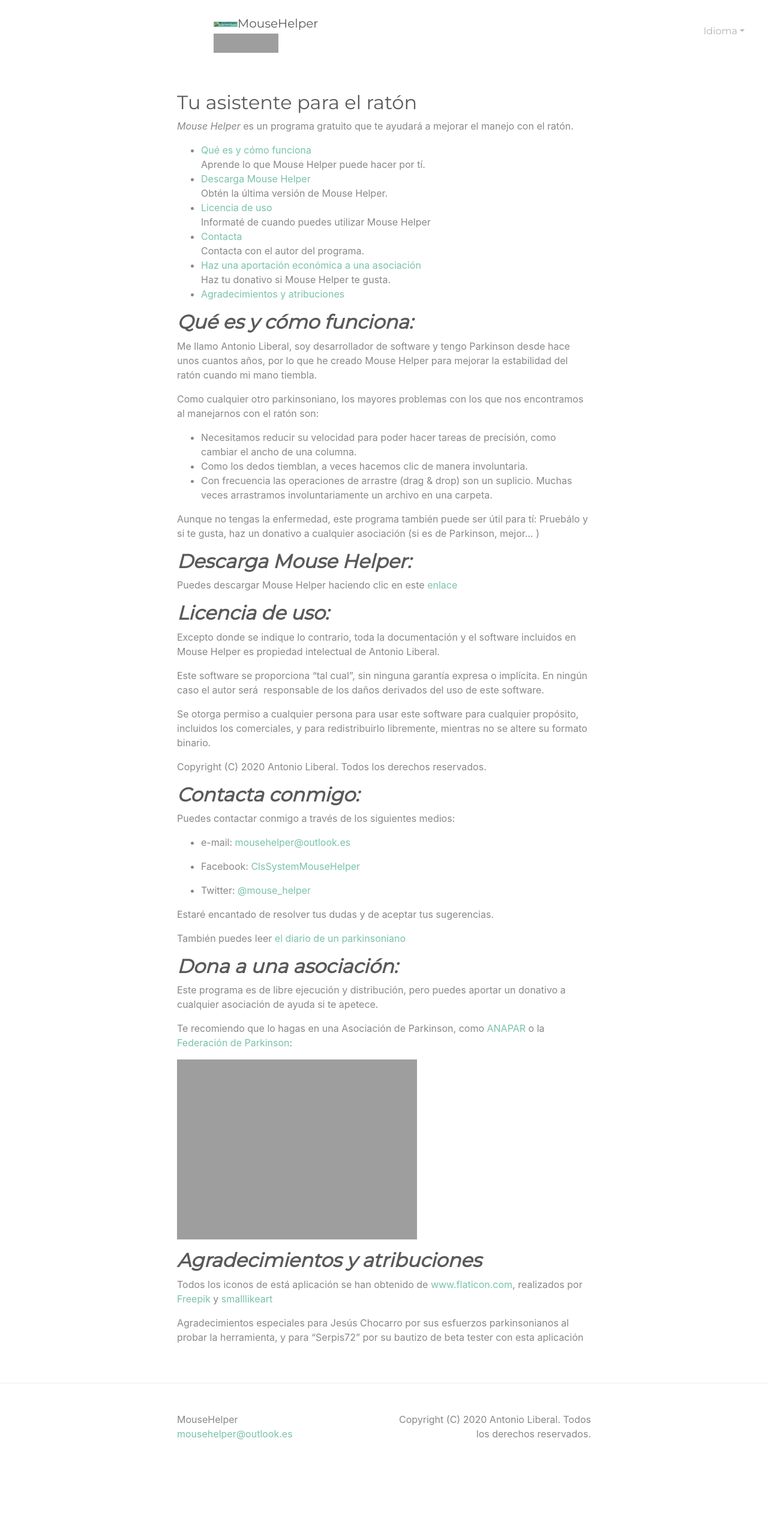
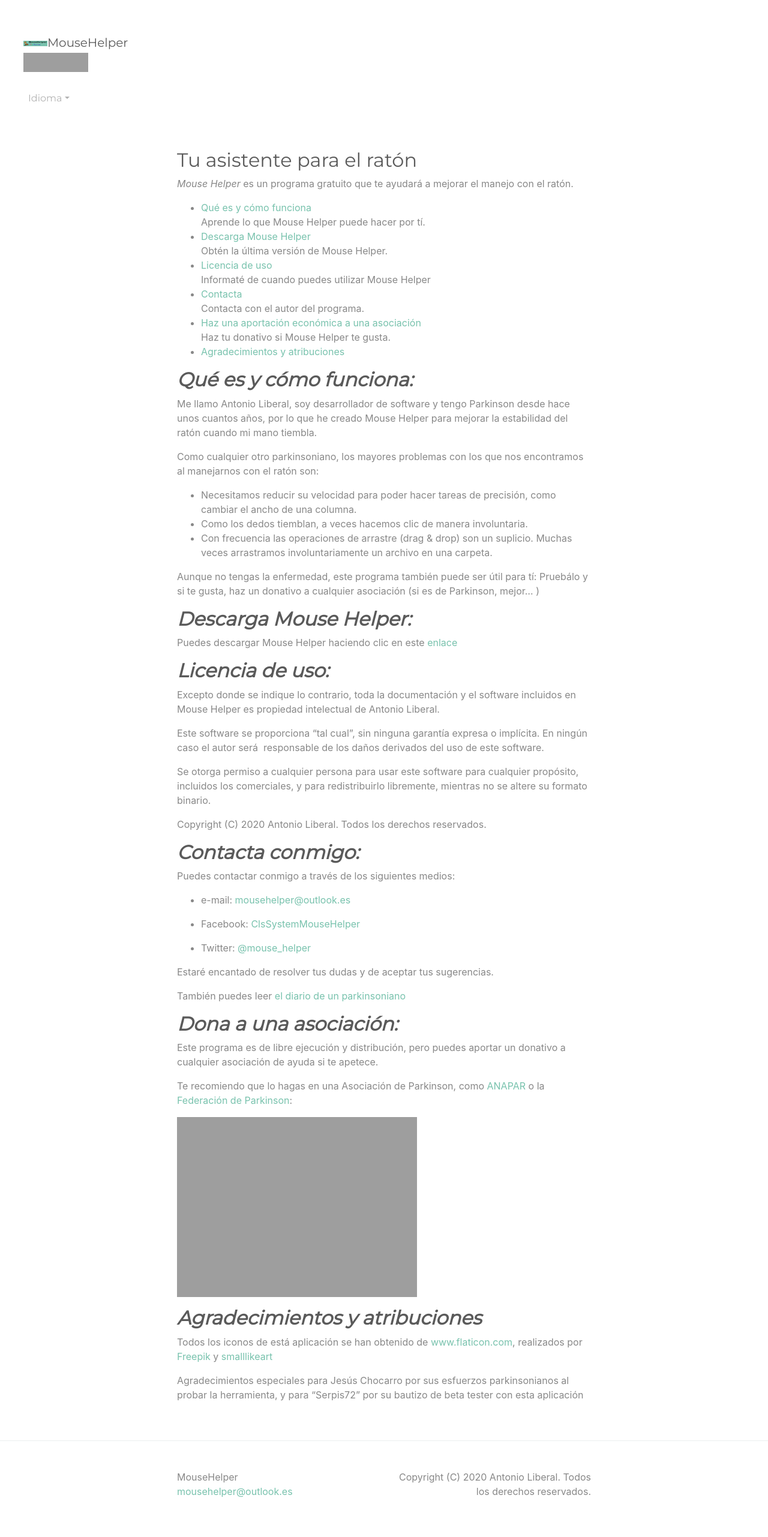
Before and after one commit to clssystem/MouseHelperWeb, a Jekyll site: the page built from index.md, in a window 1280 px wide. Shown: the whole page at 60% size. Built offline with Jekyll 4.4.1, drawn with Linux system fonts in a browser that asks for light colours; a style sheet for code colours, icons or effects is not loaded; before the commit the page ends 2466 px from its top, so only the background shows below that.

Commit message:
Update header.html

```diff
--- a/_includes/header.html
+++ b/_includes/header.html
@@ -1,11 +1,15 @@
     <nav class="navbar navbar-expand-lg navbar-light bg-white">
         <div class="container-fluid">
-            <a class="navbar-brand  flex-row" rel="author" href="{{ "/" | relative_url }}">
-                <h1><img src="https://clssystem.github.io/MouseHelperWeb/assets/images/MouseHelper.png" alt="MouseHelper" class="img-fluid" width="40px" />MouseHelper
-            </a>
+            <div class="flex-column">
+            <div class="p-2">
+                <a class="navbar-brand  flex-row" rel="author" href="{{ "/" | relative_url }}">
+                    <h1><img src="https://clssystem.github.io/MouseHelperWeb/assets/images/MouseHelper.png" alt="MouseHelper" class="img-fluid" width="40px" />MouseHelper
+                </a>
             <a class="navbar-nav mt-0 flex-row">
                 <img src="https://clssystem.github.io/MouseHelperWeb/assets/images/byClsSystem.png" width="108" height="32" alt="Mouse Helper" style="vertical-align:bottom">            </h1>
             </a>
+                </div>
+            <div class="p-2">
             <ul class="navbar-nav mt-0 flex-row">
                 <li class="nav-item dropdown">
                     <a class="nav-link dropdown-toggle" href="http://example.com" id="dropdown09" data-toggle="dropdown" aria-haspopup="true" aria-expanded="false">Idioma</a>
@@ -16,5 +20,6 @@
                     </div>
                 </li>
             </ul>
+                </div>
         </div>
     </nav>
```
